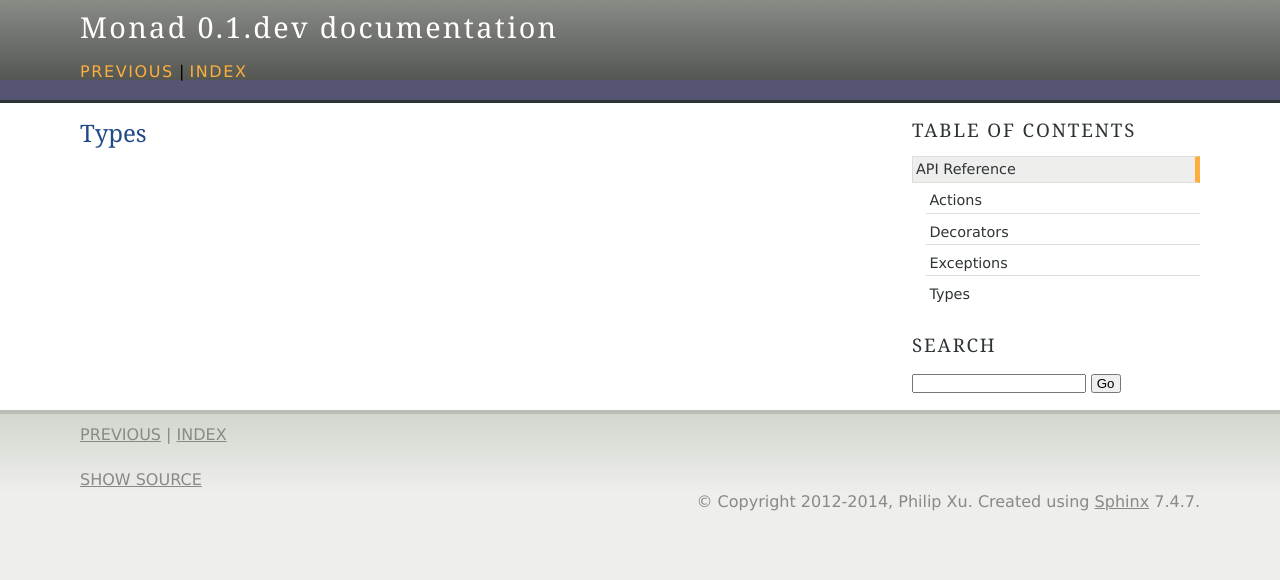
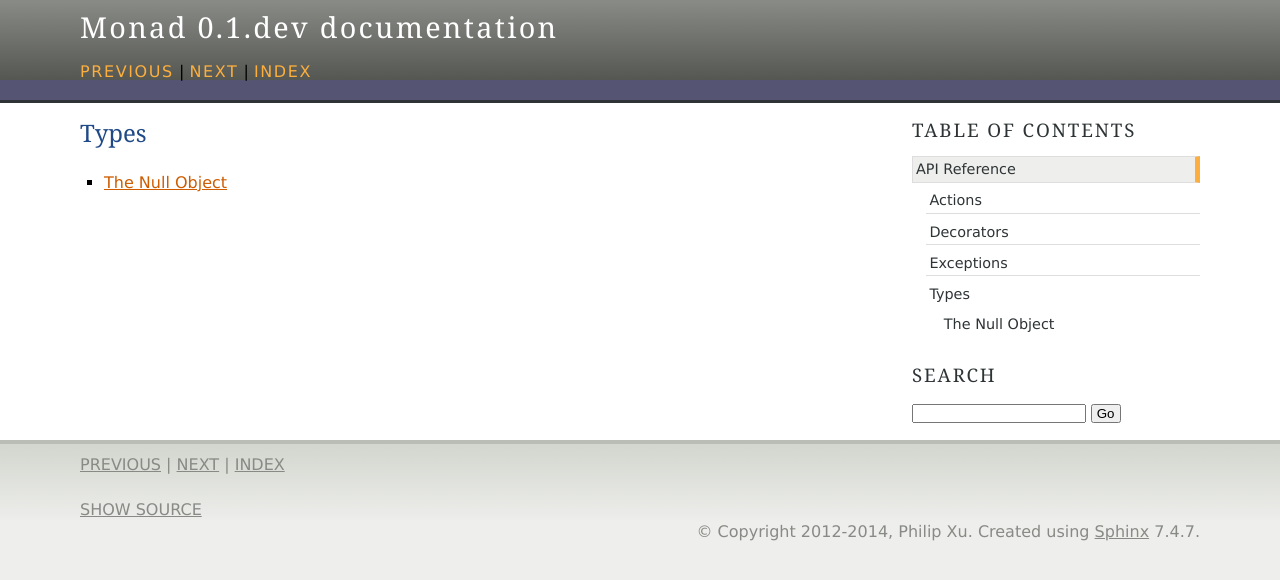
Before and after one commit to pyx/monad, a Sphinx documentation site: the page built from docs/api/types/index.rst, in a window 1280 px wide. Shown: the top 580 px of the page. Built offline with Sphinx 7.4.7, drawn with Linux system fonts in a browser that asks for light colours.

Commit message:
Added API reference: The Null Object

```diff
--- a/docs/api/types/index.rst
+++ b/docs/api/types/index.rst
@@ -2,3 +2,5 @@ Types
 =====
 
 .. toctree::
+
+   null
--- /dev/null
+++ b/docs/api/types/null.rst
@@ -0,0 +1,6 @@
+The Null Object
+===============
+
+.. automodule:: monad.types.null
+   :members:
+   :show-inheritance:
```
